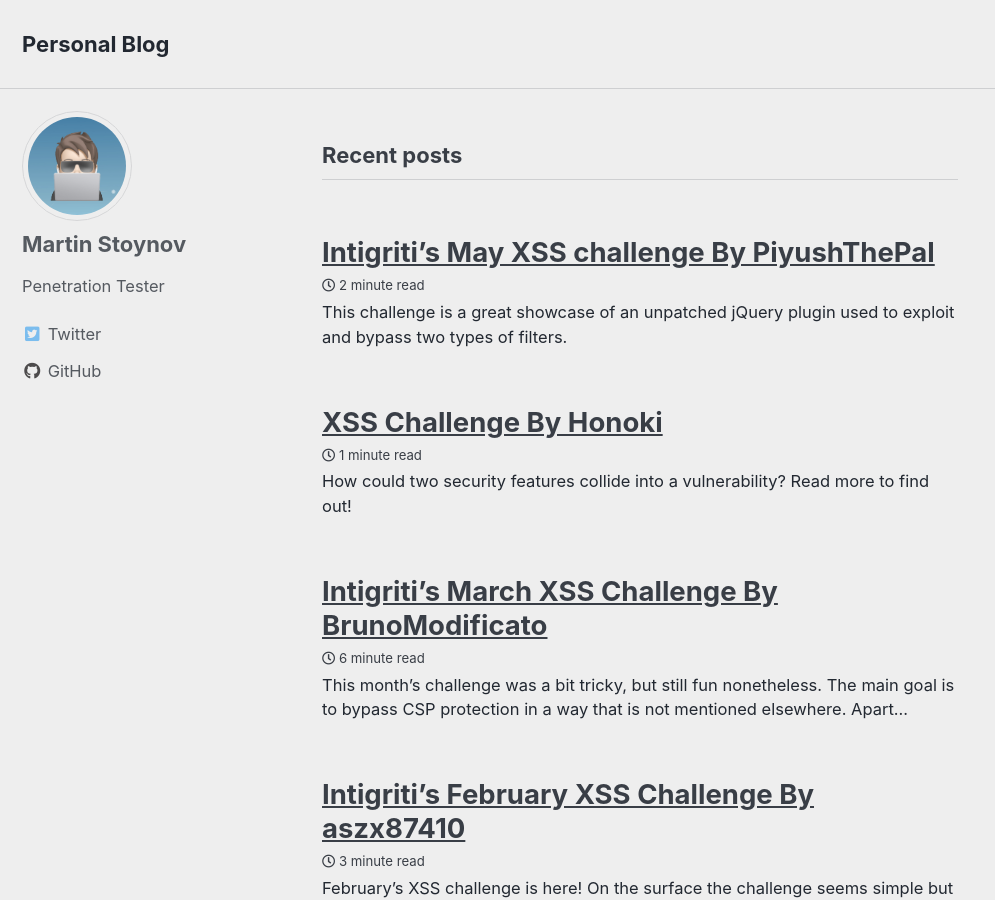
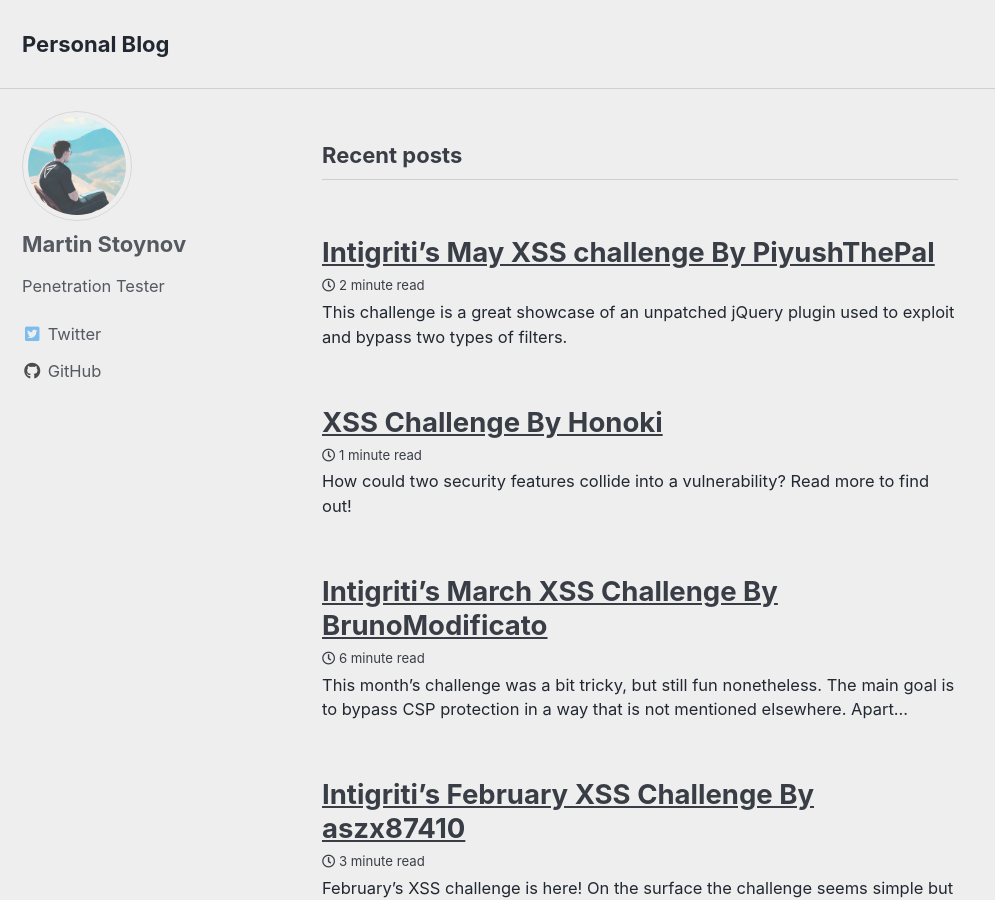
Before and after one commit to martinstnv/challenges, a Jekyll site: the page built from index.html, in a window 1280 px wide and 900 px high. Shown: the whole window, without its empty margins (0-995 px from the left). Built offline with Jekyll 4.4.1, drawn with Linux system fonts in a browser that asks for light colours; cached includes are drawn as plain includes; the list of posts is cut into pages by our own code.

Commit message:
Update _config.yml

```diff
--- a/_config.yml
+++ b/_config.yml
@@ -105,7 +105,7 @@
 # Site Author
 author:
   name             : "Martin Stoynov"
-  avatar           : "/assets/images/avatar.jpeg"
+  avatar           : "/assets/images/7386283E-D2BD-4683-9292-BCF8634AD71D.jpeg"
   bio              : "Penetration Tester"
   links:
     - label: "Twitter"
```
